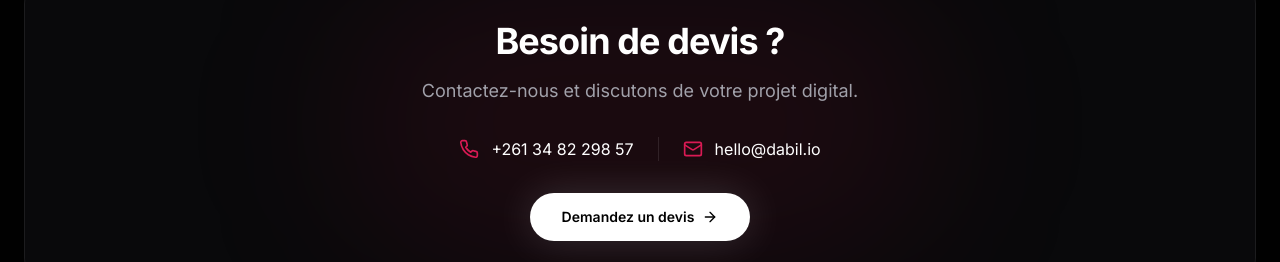
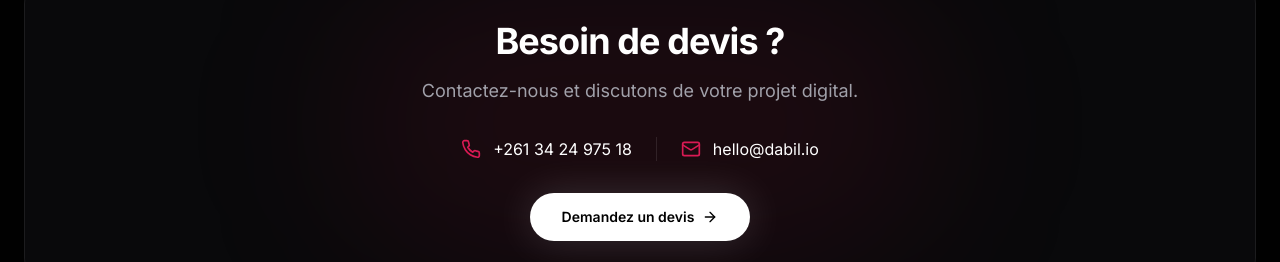
Before and after one commit to Dabilio23/dts_website, a React (Vite) app: page / in a window 1280 px wide. Shown: the part 4332-4594 px from the top of the page. Built offline with nearby package versions, Linux system fonts and the light colour scheme.

Commit message:
Changement numéro su toutes les fiches contact

```diff
--- a/src/components/sections/CtaBanner.jsx
+++ b/src/components/sections/CtaBanner.jsx
@@ -11,9 +11,9 @@ export default function CtaBanner() {
             <h2 className="md:text-4xl text-3xl font-bold text-white tracking-tight mb-4">Besoin de devis ?</h2>
             <p className="text-zinc-400 text-lg mb-8">Contactez-nous et discutons de votre projet digital.</p>
             <div className="flex flex-col sm:flex-row gap-6 justify-center items-center mb-8">
-              <a href="tel:+261348229857" className="flex items-center gap-3 text-white hover:text-primary-400 transition-colors">
+              <a href="tel:+261342497518" className="flex items-center gap-3 text-white hover:text-primary-400 transition-colors">
                 <Phone size={20} className="text-primary-500" />
-                +261 34 82 298 57
+                +261 34 24 975 18
               </a>
               <div className="hidden sm:block w-px h-6 bg-white/10" />
               <a href="mailto:hello@dabil.io" className="flex items-center gap-3 text-white hover:text-primary-400 transition-colors">
--- a/src/pages/Contact.jsx
+++ b/src/pages/Contact.jsx
@@ -3,7 +3,7 @@ import Layout from '../components/layout/Layout'
 import ContactForm from '../components/ui/ContactForm'
 
 const contactInfo = [
-  { icon: Phone,  label: 'Téléphone', value: '+261 34 82 298 57', href: 'tel:+261348229857'      },
+  { icon: Phone,  label: 'Téléphone', value: '+261 34 24 975 18', href: 'tel:+261342497518'      },
   { icon: Mail,   label: 'Email',     value: 'hello@dabil.io',    href: 'mailto:hello@dabil.io'  },
   { icon: MapPin, label: 'Adresse',   value: 'Lot IVP 7 Bis Ankadifotsy, Befelatanana, Antananarivo, 101, Madagascar.' },
 ]
--- a/src/pages/MentionsLegales.jsx
+++ b/src/pages/MentionsLegales.jsx
@@ -19,7 +19,7 @@ export default function MentionsLegales() {
             <h2 className="text-white font-semibold text-base mb-3">1. Éditeur du site</h2>
             <p><span className="text-zinc-300">Raison sociale :</span> Dabilio Technology Solutions</p>
             <p><span className="text-zinc-300">Adresse :</span> Lot 270 Bis 5 Pagodes Ambodiakondro, Ambohijanaka, Antananarivo Atsimondrano, 102</p>
-            <p><span className="text-zinc-300">Téléphone :</span> +261 34 82 298 57</p>
+            <p><span className="text-zinc-300">Téléphone :</span> +261 34 24 975 18</p>
             <p><span className="text-zinc-300">Email :</span> hello@dabil.io</p>
           </section>
 
```
